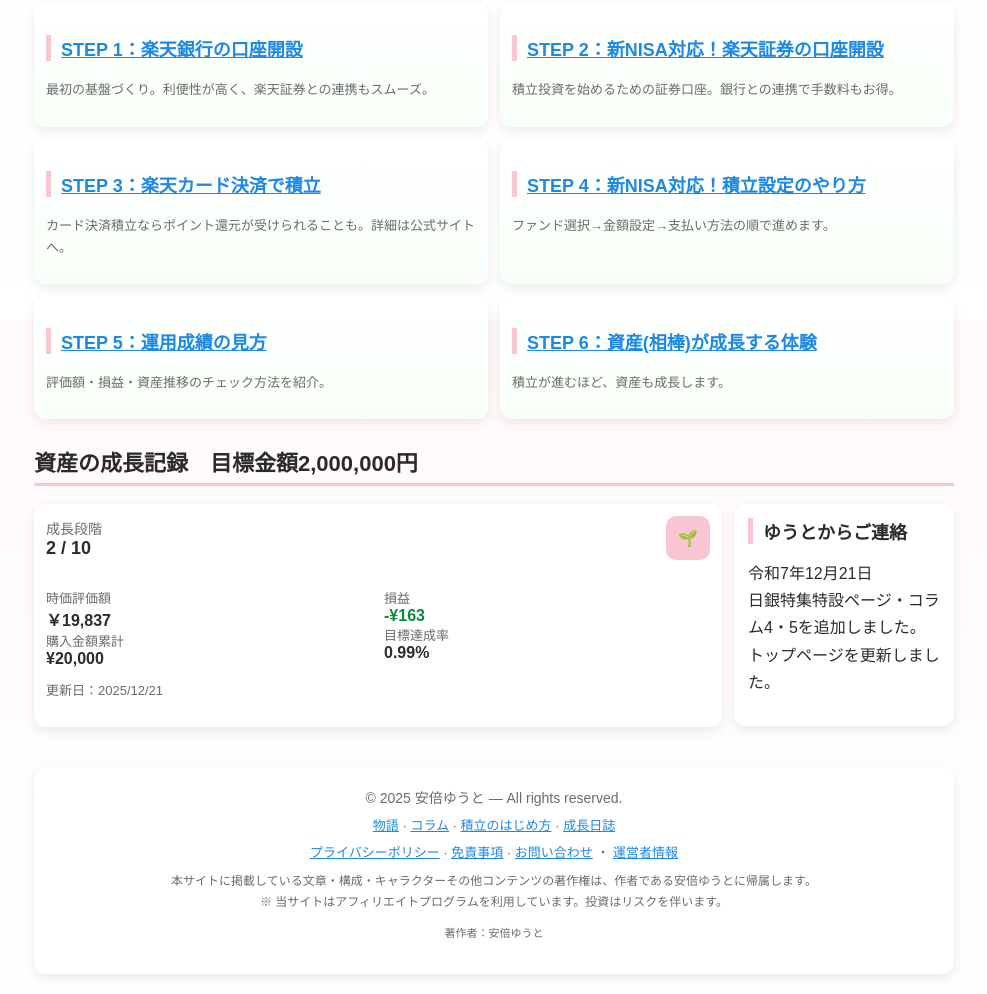
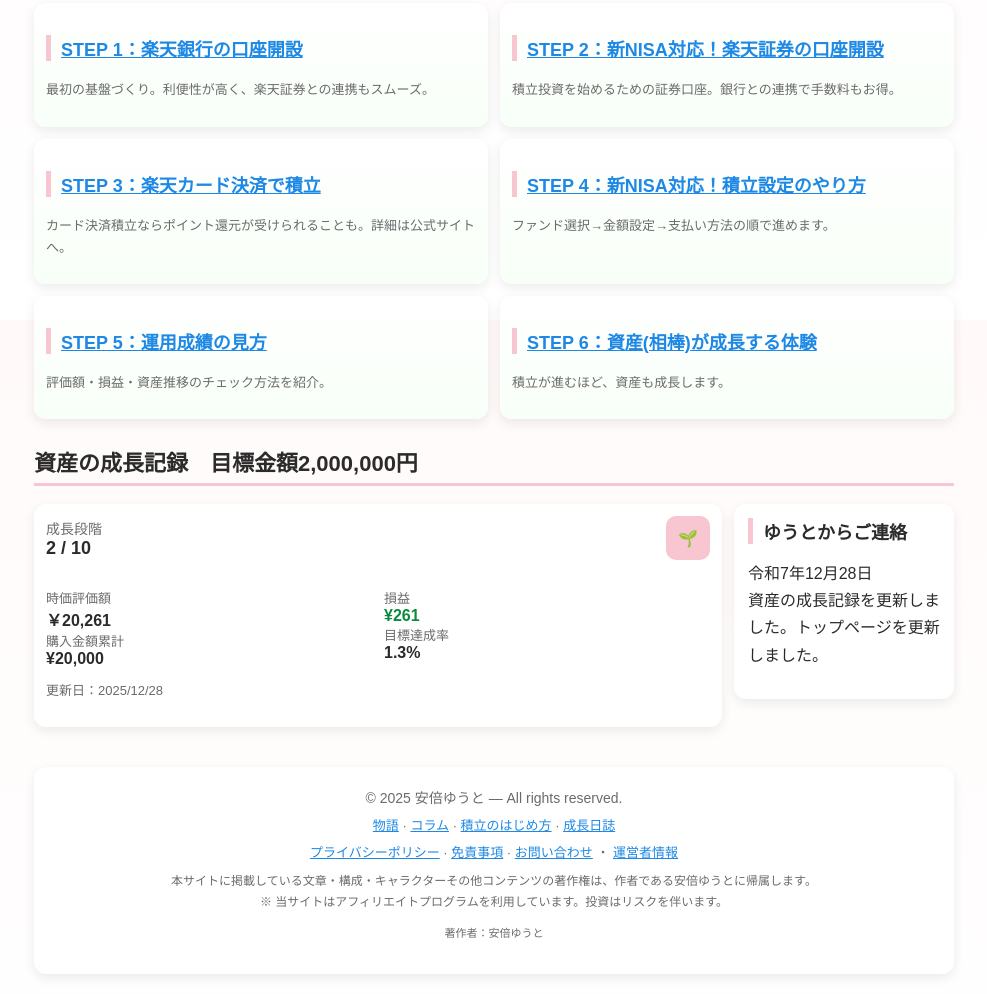
Before and after one commit to yokotomiworkslab-dev/asset-garden, a plain HTML site: page index.html in a window 1280 px wide. Shown: the part 2880-3874 px from the top of the page, without its empty margins (146-1133 px from the left). Drawn offline with Linux system fonts and the light colour scheme.

Commit message:
Add files via upload

```diff
--- a/index.html
+++ b/index.html
@@ -254,26 +254,26 @@
         <div style="display:flex;gap:12px;">
           <div style="flex:1">
             <div class="small">時価評価額</div>
-            <div style="font-weight:700;font-size:16px">￥19,837</div>
+            <div style="font-weight:700;font-size:16px">￥20,261</div>
             <div class="small">購入金額累計</div>
             <div style="font-weight:700;font-size:16px;">¥20,000</div>
           </div>
 
           <div style="flex:1">
             <div class="small">損益</div>
-            <div style="font-weight:700;font-size:16px;color:#0b8a3f">-¥163</div>
+            <div style="font-weight:700;font-size:16px;color:#0b8a3f">¥261</div>
             <div class="small">目標達成率</div>
-            <div style="font-weight:700;font-size:16px;">0.99%</div>
+            <div style="font-weight:700;font-size:16px;">1.3%</div>
 
           </div>
         </div>
 
-        <p class="small muted" style="margin-top:12px">更新日：2025/12/21</p>
+        <p class="small muted" style="margin-top:12px">更新日：2025/12/28</p>
       </div>
 
       <div class="panel" style="padding:14px">
         <h3 style="margin:0 0 8px">ゆうとからご連絡</h3>
-        <p class="muted">令和7年12月21日<br>日銀特集特設ページ・コラム4・5を追加しました。トップページを更新しました。</p>
+        <p class="muted">令和7年12月28日<br>資産の成長記録を更新しました。トップページを更新しました。</p>
       </div>
     </div>
   </section>
```
